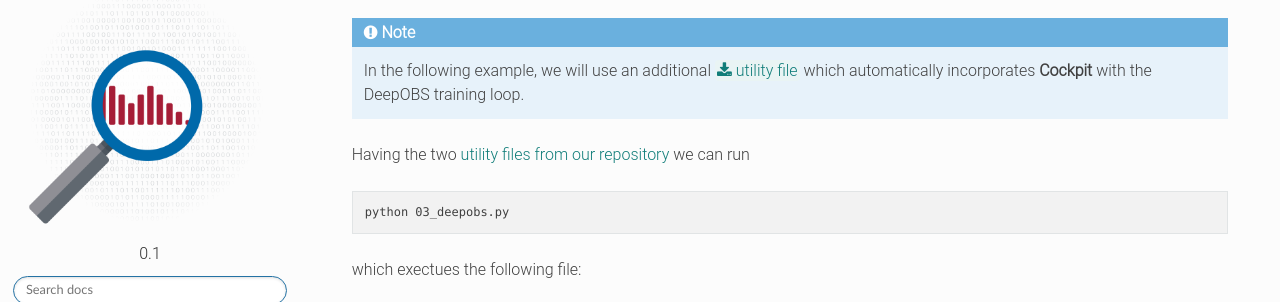
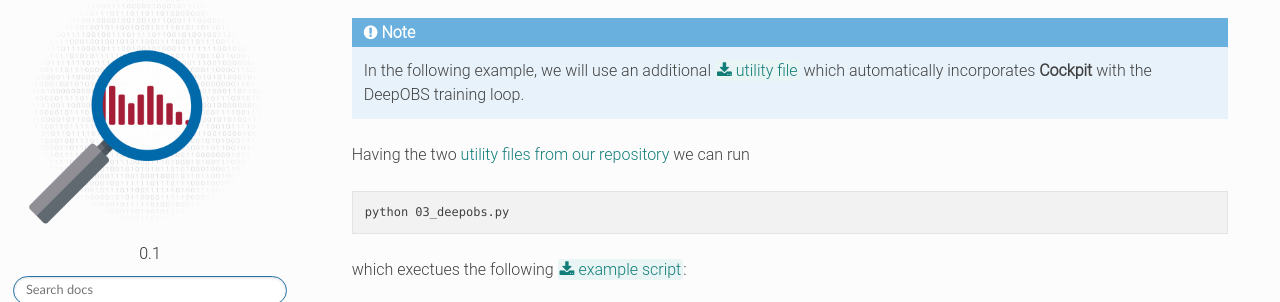
Before and after one commit to f-dangel/cockpit, a Sphinx documentation site: the page built from docs/source/examples/03_deepobs.rst, in a window 1280 px wide and 900 px high, scrolled down 569 px, cut to the strip 0-302 px from the top of the window. Built offline with Sphinx 7.4.7 and the Read the Docs theme 2.0.0, drawn with Linux system fonts in a browser that asks for light colours.

Commit message:
[DOC] Add download button to script

```diff
--- a/docs/source/examples/03_deepobs.rst
+++ b/docs/source/examples/03_deepobs.rst
@@ -38,7 +38,7 @@ Having the two `utility files from our repository
 
   python 03_deepobs.py
 
-which exectues the following file:
+which exectues the following :download:`example script <../../../examples/03_deepobs.py>`:
 
 .. literalinclude:: ../../../examples/03_deepobs.py
    :language: python
```
